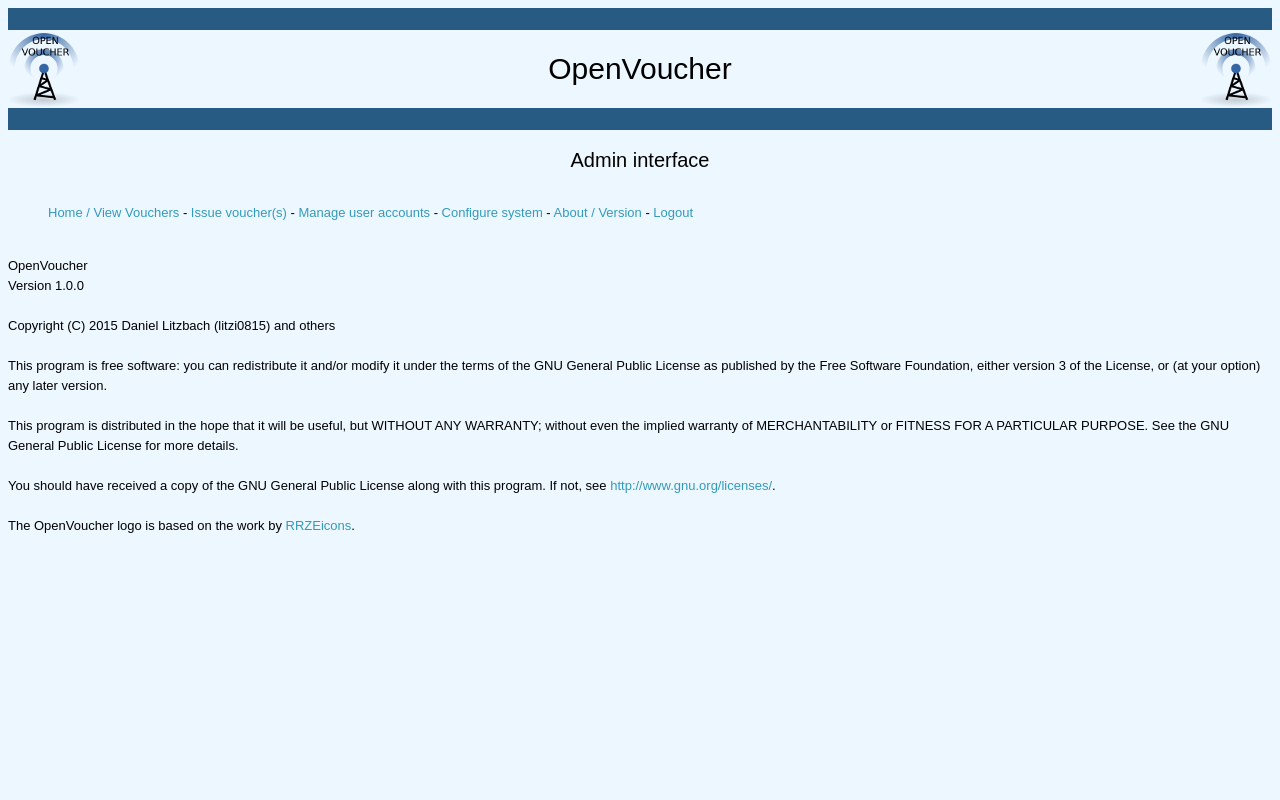
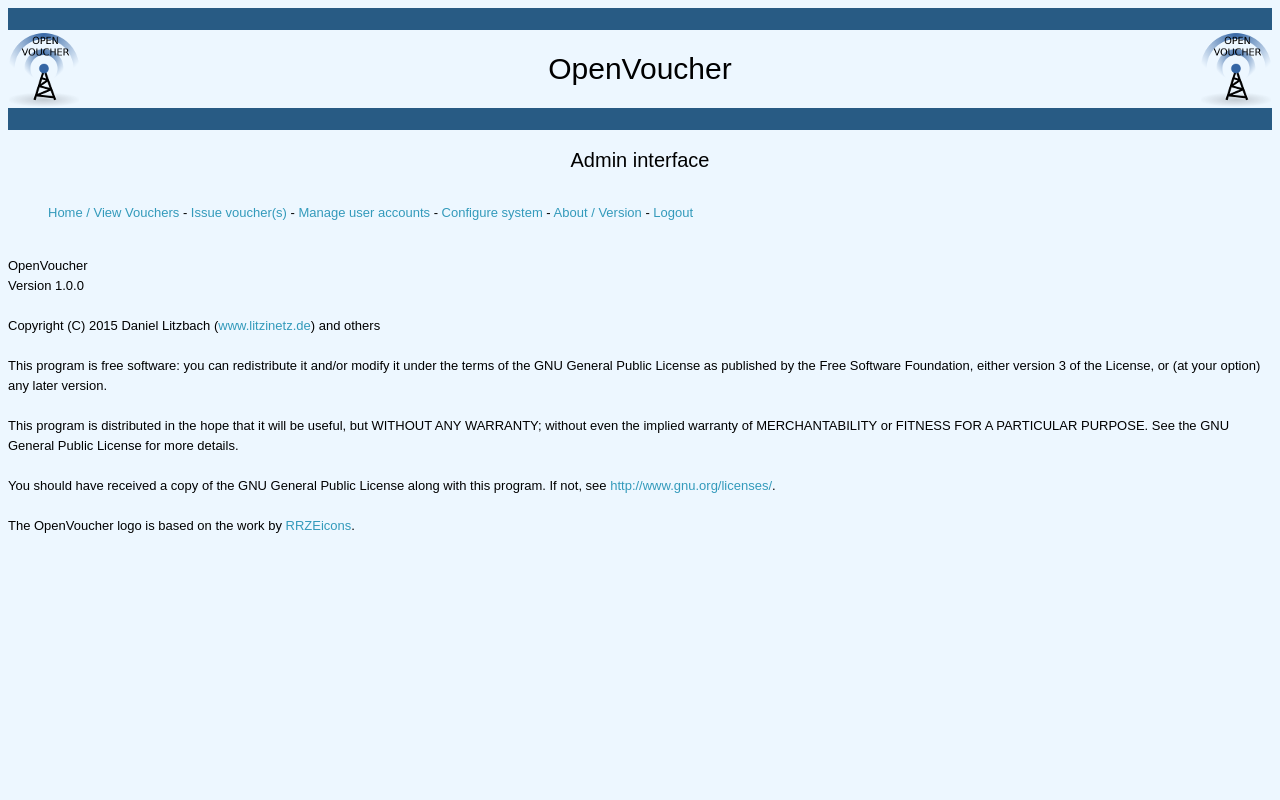
Before and after one commit to litzinetz-de/OpenVoucher, a PHP site: page /admin/about.php in a window 1280 px wide. Run offline with PHP 8.4, Linux system fonts and the light colour scheme; a user stored in the database is signed in; data comes from the database, SQL or seed files in the repository; data that the repository does not hold is empty; some libraries are stand-ins or nearby versions.

Commit message:
* updated about page

```diff
--- a/src/admin/about.php
+++ b/src/admin/about.php
@@ -10,7 +10,7 @@ include('../includes/header.php');
 include('menu.php');
 
 echo 'OpenVoucher<br>Version '.$vers->GetCurrentVersion().'<br><br>
-Copyright (C) '.$vers->GetReleaseYear().'  Daniel Litzbach (litzi0815) and others<br><br>
+Copyright (C) '.$vers->GetReleaseYear().'  Daniel Litzbach (<a href="http://www.litzinetz.de/" target="_blank">www.litzinetz.de</a>) and others<br><br>
 
     This program is free software: you can redistribute it and/or modify
     it under the terms of the GNU General Public License as published by
```
